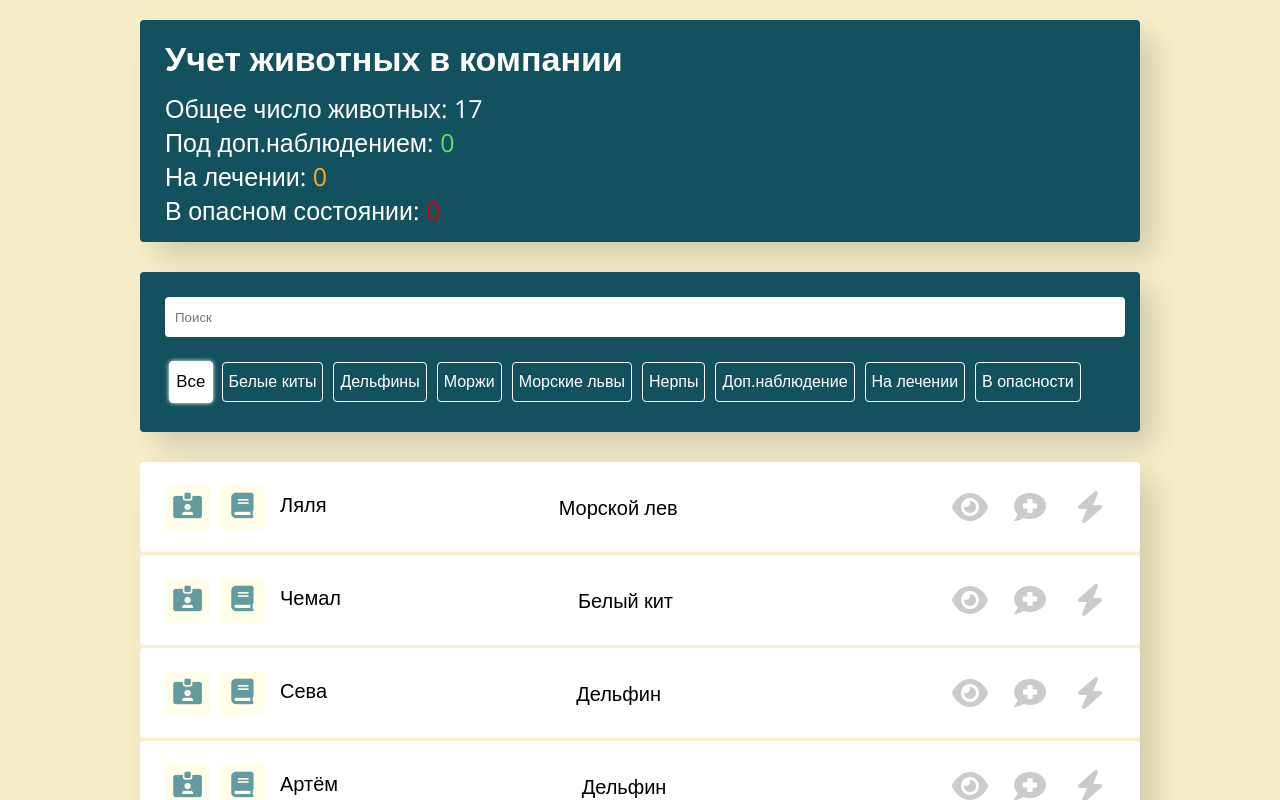
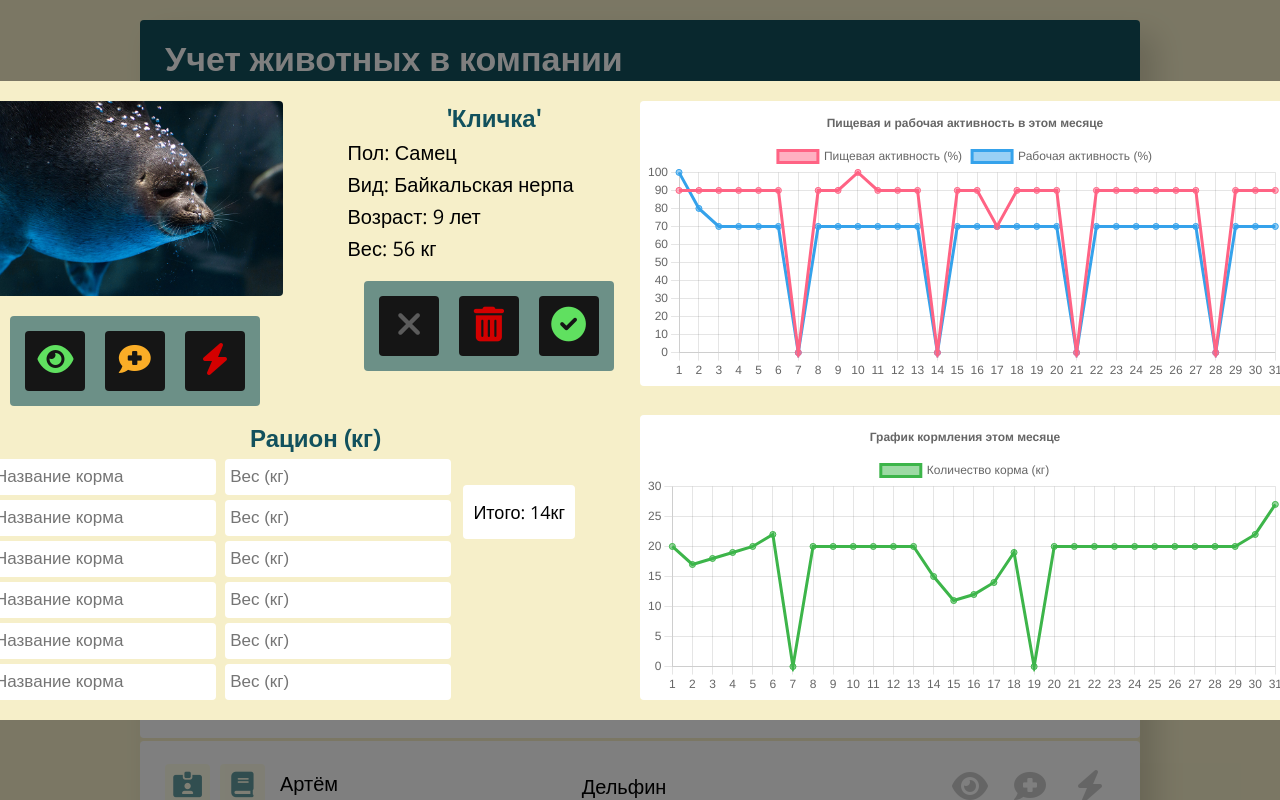
Before and after one commit to YuriyDubinin/animal-report, a React (Create React App) app: page / in a window 1280 px wide. Both pictures are taken after a click on the button 187 px from the left and 507 px from the top of the page. Shown: the top 800 px of the page. Built offline with nearby package versions, Linux system fonts and the light colour scheme; data requests are answered from the project's data file.

Commit message:
PersonalProfile component refactored
* 'react-chartjs-2' library connected to the project

* Component layout redesigned

* Added animation.css in 'style' folder

* Added WorkActivityGraphic & FeedingGraphic components for displaying data on charts

```diff
--- a/package.json
+++ b/package.json
@@ -6,7 +6,9 @@
         "@testing-library/jest-dom": "^5.16.2",
         "@testing-library/react": "^12.1.3",
         "@testing-library/user-event": "^13.5.0",
+        "chart.js": "^3.7.1",
         "react": "^17.0.2",
+        "react-chartjs-2": "^4.1.0",
         "react-dom": "^17.0.2",
         "react-scripts": "5.0.0",
         "web-vitals": "^2.1.4"
--- a/src/components/animals-list/animals-list.jsx
+++ b/src/components/animals-list/animals-list.jsx
@@ -2,10 +2,10 @@ import AnimalsListItem from "../animals-list-item/animals-list-item";
 
 import "./animals-list.scss";
 
-const AnimalsList = ({ data }) => {
+const AnimalsList = ({ data, onSetModalActive }) => {
     const elements = data.map((item) => {
         const { id, ...itemProps } = item;
-        return <AnimalsListItem key={id} {...itemProps} />;
+        return <AnimalsListItem key={id} id={id} {...itemProps} onSetModalActive={onSetModalActive} />;
     });
 
     return <ul className="animals-list">{elements}</ul>;
--- a/src/components/app/app.jsx
+++ b/src/components/app/app.jsx
@@ -6,6 +6,8 @@ import SearchPanel from "../search-panel/search-panel";
 import AppFilter from "../app-filter/app-filter";
 import AnimalsList from "../animals-list/animals-list";
 import AnimalsAddForm from "../animals-add-form/animals-add-form";
+import Modal from "../modal/modal";
+import PersonalProfile from "../personal-profile/personal-profile";
 
 import "./app.scss";
 
@@ -15,7 +17,8 @@ const App = () => {
 
     const [data, setData] = useState([]),
         [term, setTerm] = useState(""),
-        [filterMode, setFilterMode] = useState("Все");
+        [filterMode, setFilterMode] = useState("Все"),
+        [modalActive, setModalActive] = useState(false);
 
     const animalService = new AnimalService();
 
@@ -91,8 +94,19 @@ const App = () => {
         setFilterMode(filterMode);
     };
 
+    const onSetModalActive = (bool) => {
+        setModalActive(bool);
+    };
+
     //search & filter result
     const visibleData = filterAnimals(searchAnimal(data, term), filterMode);
+
+    const getAnimalById = (id) => {};
+
+    //conditional rendering
+    const modalWindowIsShown = modalActive ? (
+        <Modal onSetModalActive={onSetModalActive}>{<PersonalProfile animal={{}} />}</Modal>
+    ) : null;
 
     return (
         <div className="app">
@@ -101,8 +115,9 @@ const App = () => {
                 <SearchPanel onUpdateSearch={onUpdateSearch} />
                 <AppFilter filterMode={filterMode} onUpdateFilter={onUpdateFilter} />
             </div>
-            <AnimalsList data={visibleData} />
+            <AnimalsList data={visibleData} onSetModalActive={onSetModalActive} />
             <AnimalsAddForm data={data} setReRender={setReRender} />
+            {modalWindowIsShown}
         </div>
     );
 };
--- /dev/null
+++ b/src/components/feeding-graphic/feeding-graphic.jsx
@@ -0,0 +1,52 @@
+import {
+    Chart as ChartJS,
+    CategoryScale,
+    LinearScale,
+    PointElement,
+    LineElement,
+    Title,
+    Tooltip,
+    Legend,
+} from "chart.js";
+import { Line } from "react-chartjs-2";
+
+const FeedingGraphic = () => {
+    ChartJS.register(CategoryScale, LinearScale, PointElement, LineElement, Title, Tooltip, Legend);
+
+    const options = {
+        responsive: true,
+        plugins: {
+            legend: {
+                position: "top",
+            },
+            title: {
+                display: true,
+                text: "График кормления этом месяце",
+            },
+        },
+    };
+
+    const labels = [
+        1, 2, 3, 4, 5, 6, 7, 8, 9, 10, 11, 12, 13, 14, 15, 16, 17, 18, 19, 20, 21, 22, 23, 24, 25, 26, 27, 28, 29, 30,
+        31,
+    ];
+
+    const data = {
+        labels,
+        datasets: [
+            {
+                label: "Количество корма (кг)",
+                data: [
+                    20, 17, 18, 19, 20, 22, 0, 20, 20, 20, 20, 20, 20, 15, 11, 12, 14, 19, 0, 20, 20, 20, 20, 20, 20,
+                    20, 20, 20, 20, 22, 27,
+                ],
+                borderColor: "rgb(61, 181, 74)",
+                backgroundColor: "rgba(61, 181, 74, 0.5)",
+            },
+        ],
+    };
+
+    return <Line options={options} data={data} style={{ maxHeight: "275px" }} />;
+};
+
+export default FeedingGraphic;
--- a/src/components/personal-profile/personal-profile.jsx
+++ b/src/components/personal-profile/personal-profile.jsx
@@ -1,14 +1,24 @@
+import { useState } from "react";
+import WorkActivityGraphic from "../work-activity-graphic/work-activity-graphic";
+import FeedingGraphic from "../feeding-graphic/feeding-graphic";
+
 import defaultProfilePhoto from "../../resources/img/default-profile-photo.jpg";
 
 import "./personal-profile.scss";
 
-const PersonalProfile = () => {
+const PersonalProfile = (props) => {
+    const [animal, setAnimal] = useState(props.animal);
+
+    const { id, name, kindOfAnimal, inDangerousState, treatment, specialAttention } = animal;
+
     return (
         <div className="personal-profile">
             <div className="personal-profile__main">
-                <div className="personal-profile__left-column">
+                <div className="personal-profile__data">
+                    <div className="personal-profile__info">
+                        <div className="personal-profile__left-info-block">
                             <div className="personal-profile__photo">
-                        <img src={defaultProfilePhoto} alt="photo of animal" />
+                                <img src={defaultProfilePhoto} alt="Animal photo" />
                             </div>
                             <div className="personal-profile__health-bar">
                                 <button title="Дополнительное наблюдение">
@@ -22,18 +32,16 @@ const PersonalProfile = () => {
                                 </button>
                             </div>
                         </div>
-
-                <div className="personal-profile__right-column">
-                    <h3>Животное 'Кличка'</h3>
-
-                    <div className="personal-profile__basic">
-                        <p>Пол:</p> <input type="text" defaultValue="самец/самка" />
-                        <p>Дата рождения: </p> <input type="text" defaultValue="18.03.2009" />
+                        <div className="personal-profile__right-info-block">
+                            <h3>'Кличка'</h3>
+                            <p>Пол: Самец</p>
+                            <p>Вид: Байкальская нерпа</p>
+                            <p>Возраст: 9 лет</p>
+                            <p>Вес: 56 кг</p>
                         </div>
-
-                    <h4>Рацион</h4>
-
+                    </div>
                     <div className="personal-profile__ration">
+                        <h3>Рацион (кг)</h3>
                         <input type="text" placeholder="Название корма" />{" "}
                         <input type="number" placeholder="Вес (кг)" />
                         <input type="text" placeholder="Название корма" />{" "}
@@ -46,16 +54,29 @@ const PersonalProfile = () => {
                         <input type="number" placeholder="Вес (кг)" />
                         <input type="text" placeholder="Название корма" />{" "}
                         <input type="number" placeholder="Вес (кг)" />
-                        <p>Итого:</p> <input type="number" placeholder="Вес (кг)" defaultValue="2.2" />
+                        <div className="personal-profile__ration-total">
+                            Итого: <span>14кг</span>
+                        </div>
+                    </div>
+                </div>
+                <div className="personal-profile__graphics">
+                    <div className="personal-profile__top-graphic">
+                        <WorkActivityGraphic />
+                    </div>
+                    <div className="personal-profile__bot-graphic">
+                        <FeedingGraphic />
+                    </div>
                 </div>
                 <div className="personal-profile__main-button-bar">
-                        <button>
+                    <button title="Закрыть без изменений">
+                        <i className="fa-solid fa-xmark"></i>
+                    </button>
+                    <button title="Удалить животное">
                         <i className="fa-solid fa-trash-can"></i>
                     </button>
-                        <button>
+                    <button title="Принять изменения">
                         <i className="fa-solid fa-circle-check"></i>
                     </button>
-                    </div>
                 </div>
             </div>
         </div>
--- a/src/components/personal-profile/personal-profile.scss
+++ b/src/components/personal-profile/personal-profile.scss
@@ -1,109 +1,35 @@
+@import "../../style/animation.scss";
+
 .personal-profile {
     &__main {
-        max-width: 1000px;
+        position: relative;
+        margin: 0 auto;
+        width: 1300px;
+        max-height: 600px;
         display: flex;
-        justify-content: space-evenly;
+        justify-content: space-between;
     }
-
-    &__left-column {
-        flex: 0 0 35%;
+    &__data {
+        flex: 1 1 50%;
     }
-
-    &__photo {
-        max-width: 100%;
-        max-height: 100%;
-        border-radius: 4px;
-        img {
-            max-width: 100%;
-            max-height: 100%;
-            object-fit: cover;
-            border-radius: 4px;
-        }
+    &__graphics {
+        flex: 1 1 50%;
+        display: flex;
+        flex-direction: column;
+        justify-content: space-between;
     }
-
-    &__health-bar {
-        height: 80px;
-        background-color: rgba(#12515d, 0.8);
-        display: flex;
-        align-items: center;
-        justify-content: center;
-        border-radius: 4px;
-        button {
-            margin: 0 20px 0 0;
-            width: 60px;
-            height: 60px;
-            border-radius: 4px;
-            border: none;
-            background-color: rgb(21, 21, 21);
-            cursor: pointer;
-            i {
-                transform: scale(2.6);
-                transition: 0.3s all;
-            }
-            &:nth-child(1) {
-                color: rgb(96, 224, 96);
-            }
-            &:nth-child(2) {
-                color: rgb(250, 173, 39);
-            }
-            &:nth-child(3) {
-                color: rgb(211, 0, 0);
-            }
-        }
-    }
-
-    &__right-column {
-        flex: 0 0 45%;
-    }
-
-    &__basic {
-        display: flex;
-        flex-wrap: wrap;
-        align-items: center;
-        p {
-            flex: 0 0 40%;
-            color: #12515d;
-            font-weight: 600;
-        }
-        input {
-            padding: 0 0 0 15px;
-            height: 35px;
-            border-radius: 4px;
-            border: 0;
-            outline: none;
-            &:focus {
-                box-shadow: 0px 0px 4px #12515d;
-            }
-        }
-    }
-
-    &__ration {
-        p {
-            display: inline;
-        }
-        input {
-            margin: 5px 5px 0 0;
-            padding: 0 0 0 5px;
-            height: 36px;
-            border: 0;
-            border-radius: 4px;
-            border: 0;
-            outline: none;
-            font-size: 17px;
-            &:focus {
-                box-shadow: 0px 0px 4px #12515d;
-            }
-            &:last-child {
-                width: 70px;
-                padding: 0 0 0 15px;
-            }
-        }
-    }
-
     &__main-button-bar {
-        width: 100%;
+        position: absolute;
+        top: 180px;
+        right: 52%;
         display: flex;
         justify-content: flex-end;
+        padding: 15px;
+        background-color: rgba(#12515d, 0.6);
+        display: flex;
+        border-radius: 4px;
+        animation: block-appearance 1.2s 0.6s forwards;
+        opacity: 0;
         button {
             margin: 0 20px 0 0;
             width: 60px;
@@ -123,11 +49,152 @@
                 }
             }
             &:nth-child(1) {
+                color: rgb(91, 91, 91);
+            }
+            &:nth-child(2) {
                 color: rgb(211, 0, 0);
             }
-            &:nth-child(2) {
+            &:nth-child(3) {
                 color: rgb(96, 224, 96);
+            }
+            &:last-child {
+                margin: 0;
             }
         }
     }
+    &__info {
+        display: flex;
+        justify-content: space-between;
+        animation: block-appearance 1.5s 0s forwards, sliding-on-left-side 1s 0s forwards;
+        position: relative;
+        top: 0;
+        left: -50%;
+    }
+    &__ration {
+        margin-top: 15px;
+        max-height: 900px;
+
+        animation: block-appearance 1.5s 0s forwards, sliding-on-bottom-side 1s 0s forwards;
+        position: relative;
+        bottom: -50%;
+        left: 0;
+
+        h3 {
+            margin: 0;
+            font-size: 24px;
+            text-align: center;
+            color: #12515d;
+        }
+        p {
+            display: inline;
+        }
+        input {
+            margin: 5px 5px 0 0;
+            padding: 0 0 0 5px;
+            height: 36px;
+            border: 0;
+            border-radius: 4px;
+            border: 0;
+            outline: none;
+            font-size: 17px;
+            &:focus {
+                box-shadow: 0px 0px 4px #12515d;
+            }
+        }
+    }
+    &__ration-total {
+        position: absolute;
+        top: 23%;
+        right: 10%;
+        font-size: 18px;
+        padding: 15px 10px;
+        background-color: #fff;
+        border-radius: 4px;
+    }
+    &__left-info-block {
+        flex: 0 1 45%;
+    }
+    &__right-info-block {
+        flex: 0 1 45%;
+        h3 {
+            margin: 0;
+            font-size: 24px;
+            text-align: center;
+            color: #12515d;
+        }
+        p {
+            margin: 5px 0 0 0;
+            font-size: 20px;
+        }
+    }
+    &__photo {
+        max-width: 100%;
+        max-height: 100%;
+        border-radius: 4px;
+        img {
+            max-width: 100%;
+            max-height: 100%;
+            object-fit: cover;
+            border-radius: 4px;
+        }
+    }
+    &__health-bar {
+        margin: 15px 0 0 20px;
+        padding: 15px;
+        background-color: rgba(#12515d, 0.6);
+        display: inline-block;
+        align-items: center;
+        max-width: 100%;
+        border-radius: 4px;
+        button {
+            width: 60px;
+            height: 60px;
+            margin: 0 20px 0 0;
+            border-radius: 4px;
+            border: none;
+            background-color: rgb(21, 21, 21);
+            cursor: pointer;
+            &:hover {
+                i {
+                    transform: scale(3);
+                }
+            }
+            i {
+                transform: scale(2.4);
+                transition: 0.3s all;
+            }
+            &:nth-child(1) {
+                color: rgb(96, 224, 96);
+            }
+            &:nth-child(2) {
+                color: rgb(250, 173, 39);
+            }
+            &:nth-child(3) {
+                color: rgb(211, 0, 0);
+            }
+            &:last-child {
+                margin: 0;
+            }
+        }
+    }
+    &__top-graphic {
+        background-color: #fff;
+        padding: 5px;
+        border-radius: 4px;
+        max-height: 300px;
+        animation: block-appearance 1.5s 0s forwards, sliding-on-top-side 1s 0s forwards;
+        position: relative;
+        left: 0;
+        top: -50%;
+    }
+    &__bot-graphic {
+        background-color: #fff;
+        padding: 5px;
+        border-radius: 4px;
+        max-height: 300px;
+        animation: block-appearance 1.5s 0s forwards, sliding-on-right-side 1s 0s forwards;
+        position: relative;
+        right: -50%;
+        top: 0;
+    }
 }
--- /dev/null
+++ b/src/components/work-activity-graphic/work-activity-graphic.jsx
@@ -0,0 +1,61 @@
+import {
+    Chart as ChartJS,
+    CategoryScale,
+    LinearScale,
+    PointElement,
+    LineElement,
+    Title,
+    Tooltip,
+    Legend,
+} from "chart.js";
+import { Line } from "react-chartjs-2";
+
+const WorkActivityGraphic = () => {
+    ChartJS.register(CategoryScale, LinearScale, PointElement, LineElement, Title, Tooltip, Legend);
+
+    const options = {
+        responsive: true,
+        plugins: {
+            legend: {
+                position: "top",
+            },
+            title: {
+                display: true,
+                text: "Пищевая и рабочая активность в этом месяце",
+            },
+        },
+    };
+
+    const labels = [
+        1, 2, 3, 4, 5, 6, 7, 8, 9, 10, 11, 12, 13, 14, 15, 16, 17, 18, 19, 20, 21, 22, 23, 24, 25, 26, 27, 28, 29, 30,
+        31,
+    ];
+
+    const data = {
+        labels,
+        datasets: [
+            {
+                label: "Пищевая активность (%)",
+                data: [
+                    90, 90, 90, 90, 90, 90, 0, 90, 90, 100, 90, 90, 90, 0, 90, 90, 70, 90, 90, 90, 0, 90, 90, 90, 90,
+                    90, 90, 0, 90, 90, 90,
+                ],
+                borderColor: "rgb(255, 99, 132)",
+                backgroundColor: "rgba(255, 99, 132, 0.5)",
+            },
+            {
+                label: "Рабочая активность (%)",
+                data: [
+                    100, 80, 70, 70, 70, 70, 0, 70, 70, 70, 70, 70, 70, 0, 70, 70, 70, 70, 70, 70, 0, 70, 70, 70, 70,
+                    70, 70, 0, 70, 70, 70,
+                ],
+                borderColor: "rgb(53, 162, 235)",
+                backgroundColor: "rgba(53, 162, 235, 0.5)",
+            },
+        ],
+    };
+
+    return <Line options={options} data={data} style={{ maxHeight: "275px" }} />;
+};
+
+export default WorkActivityGraphic;
--- /dev/null
+++ b/src/style/animation.scss
@@ -0,0 +1,56 @@
+@keyframes block-appearance {
+    0% {
+        opacity: 0;
+    }
+    100% {
+        opacity: 1;
+    }
+}
+@keyframes sliding-on-left-side {
+    0% {
+        position: relative;
+        top: 0;
+        left: -50%;
+    }
+    100% {
+        position: relative;
+        top: 0;
+        left: 0;
+    }
+}
+@keyframes sliding-on-bottom-side {
+    0% {
+        position: relative;
+        bottom: -50%;
+        left: 0;
+    }
+    100% {
+        position: relative;
+        bottom: 0;
+        left: 0;
+    }
+}
+@keyframes sliding-on-right-side {
+    0% {
+        position: relative;
+        right: -50%;
+        top: 0;
+    }
+    100% {
+        position: relative;
+        right: 0;
+        top: 0;
+    }
+}
+@keyframes sliding-on-top-side {
+    0% {
+        position: relative;
+        left: 0;
+        top: -50%;
+    }
+    100% {
+        position: relative;
+        left: 0;
+        top: 0;
+    }
+}
```
Also changed, not shown: src/components/animals-list-item/animals-list-item.jsx (+20 -2 lines), 1 other file (tests, documents, lock files or other folders). Lines whose indentation alone changed are shown as unchanged.
